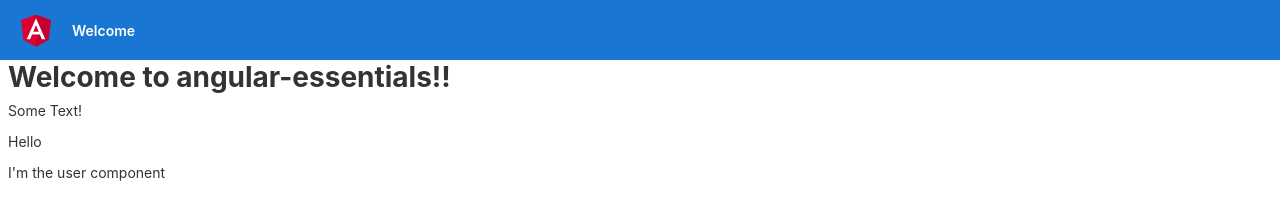
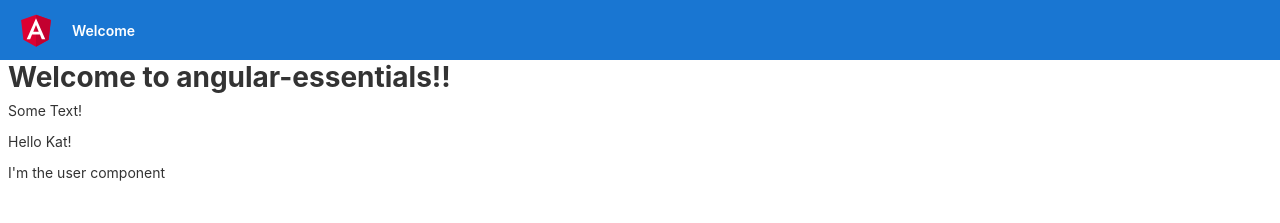
Before and after one commit to kdboudreau/learning-angular-condensed, an Angular app: page / in a window 1280 px wide. Shown: the top 223 px of the page. Built offline with nearby package versions, Linux system fonts and the light colour scheme.

Commit message:
string interpolation

```diff
--- a/src/app/user.component.ts
+++ b/src/app/user.component.ts
@@ -4,8 +4,10 @@ import { Component } from '@angular/core';
   selector: 'app-user',
   // template: '<p>Hello</p>',
   template: `
-    <p>Hello</p>
+    <p>Hello {{ name }}!</p>
     <p>I'm the user component</p>
   `
 })
-export class UserComponent {}
+export class UserComponent {
+  name = 'Kat';
+}
```
Also changed, not shown: notes.txt.
